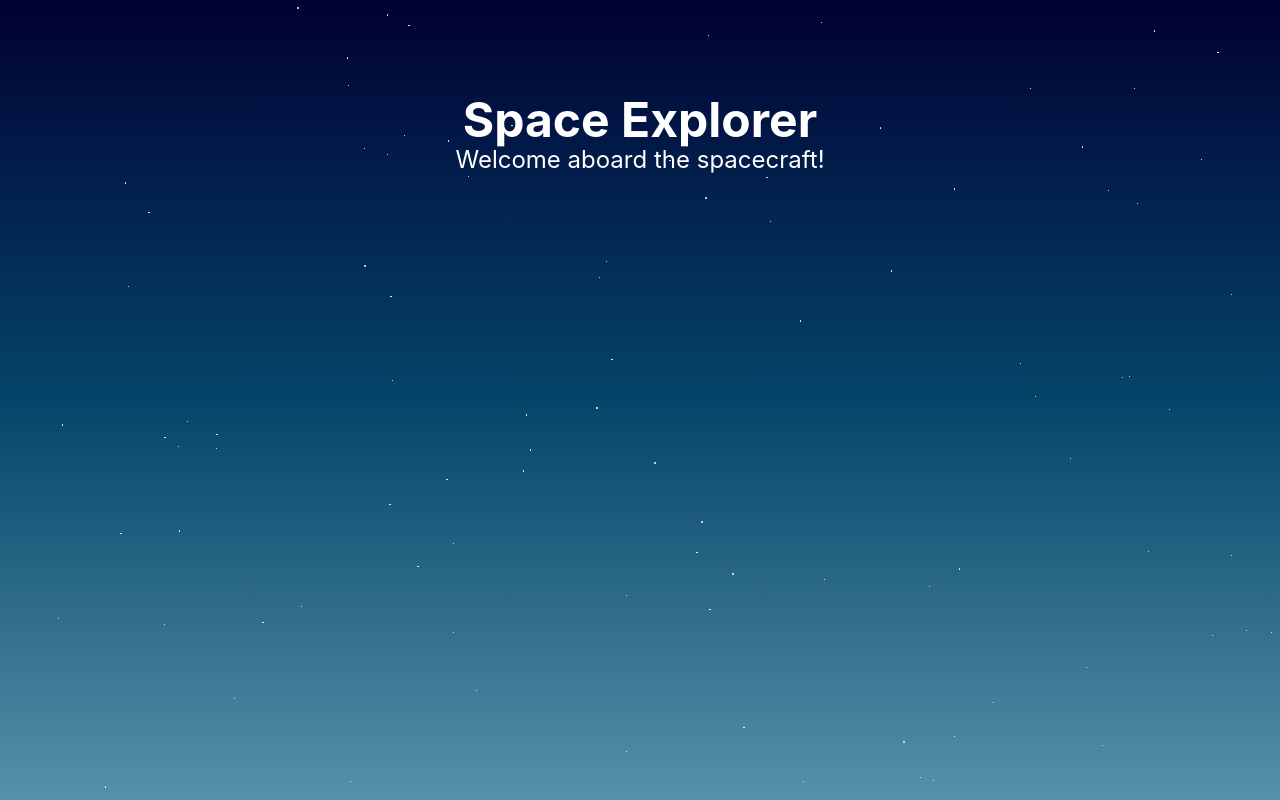
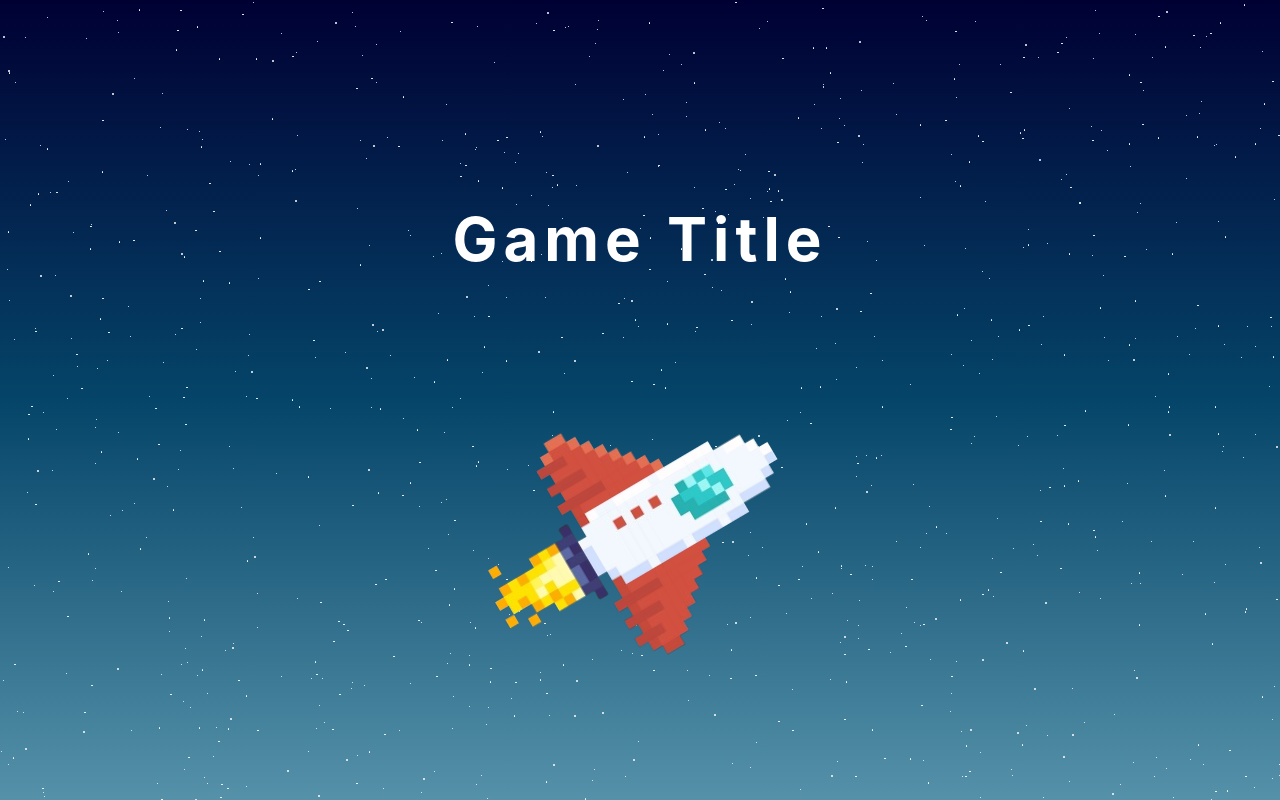
Before and after one commit to brohudev/stellar-scholar, a React (Create React App) app in the folder space-explorer-game/: page / in a window 1280 px wide. Built offline with nearby package versions, Linux system fonts and the light colour scheme.

Commit message:
feat: add rocket animation

```diff
--- a/space-explorer-game/src/App.css
+++ b/space-explorer-game/src/App.css
@@ -37,3 +37,30 @@
     transform: rotate(360deg);
   }
 }
+
+@keyframes rocketAnimation {
+  0% { transform: translate(0, 0) rotate(0deg) scale(1); }
+  50% { transform: translate(50vw, -25vh) rotate(15deg) scale(0.25); }
+  100% { transform: translate(100vw, 100vh) rotate(30deg) scale(0.10); }
+}
+
+.animate-rocket {
+  position: relative;
+  animation: rocketAnimation 2s cubic-bezier(.17,.67,.83,.67) forwards;
+}
+
+.animate-rocket::before {
+  content: '';
+  position: absolute;
+  top: 50%;
+  left: 50%;
+  width: 2px;
+  height: 100%;
+  background: linear-gradient(to bottom, yellow, transparent);
+  animation: trail 2s linear forwards;
+}
+
+@keyframes trail {
+  0% { height: 100%; top: 50%; }
+  100% { height: 0; top: 100%; }
+}
--- a/space-explorer-game/src/App.js
+++ b/space-explorer-game/src/App.js
@@ -1,25 +1,41 @@
-import React from 'react';
+import React, { useState } from 'react';
+import './App.css';
 
 function App() {
   // Generate 100 stars
-  const stars = Array.from({ length: 100 }, (_, i) => {
+  const stars = [...Array(1000)].map((_, i) => {
     // Generate random position and size for each star
     const style = {
       left: `${Math.random() * 100}vw`,
       top: `${Math.random() * 100}vh`,
       width: `${Math.random() * 2}px`,
       height: `${Math.random() * 2}px`,
+      pointerEvents: 'none', // Add this line
     };
     return <div key={i} className="absolute bg-white rounded-full" style={style} />;
   });
 
+  const [animate, setAnimate] = useState(false);
+
+  const handleClick = () => {
+    console.log('Button clicked');
+    setAnimate(true);
+  };
+
   return (
     <main className="relative w-screen h-screen bg-gradient-to-b from-[#000033] via-[#054569] to-[#5591A9] overflow-hidden">
       {stars}
-      <div className='absolute w-full h-full'>
-        <div className='mt-24'>
-          <h1 className='text-5xl text-white font-bold text-center'>Space Explorer</h1>
-          <p className='text-2xl text-white text-center'>Welcome aboard the spacecraft!</p>
+      <div className='absolute w-full h-full flex items-center justify-center'>
+        <div>
+          <h1 className='text-6xl text-white font-bold text-center tracking-widest mt-56'>Game Title</h1>
+          <button onClick={handleClick} className="focus:outline-none">
+            <img
+              className={`mx-auto ${animate ? 'animate-rocket' : ''}`}
+              src='./rocket.svg'
+              alt='rocket'
+              style={{ zIndex: 10, position: 'relative' }}
+            />
+          </button>
         </div>
       </div>
     </main>
```
Also changed, not shown: space-explorer-game/public/rocket.svg (added), space-explorer-game/src/font/nasa.otf (added).
